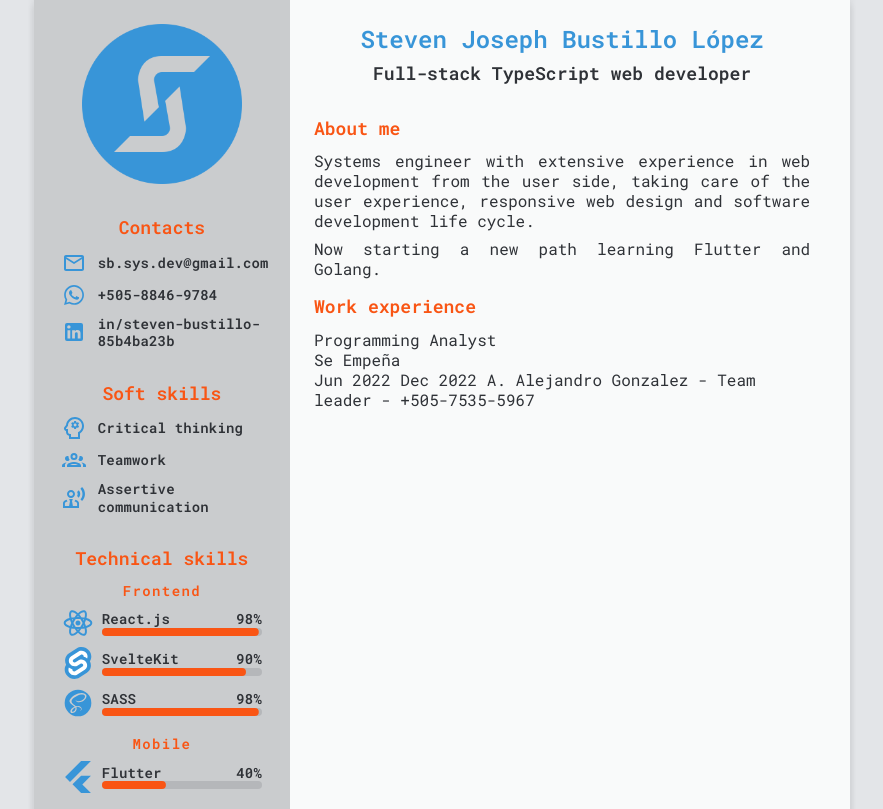
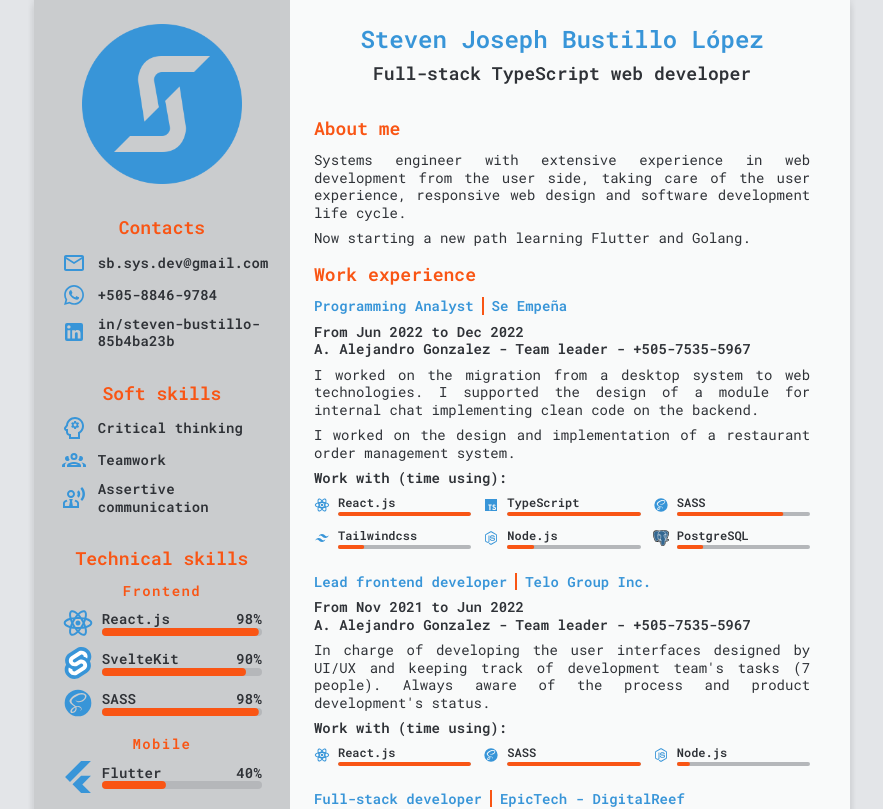
Before and after one commit to sbsysdev/personal-website, a SvelteKit app: page /resume in a window 1280 px wide. Shown: the top 809 px of the page, without its empty margins (198-1081 px from the left). Built offline with nearby package versions, Linux system fonts and the light colour scheme.

Commit message:
:sparkles: - added resume design

```diff
--- a/src/routes/resume/curriculum/Content.svelte
+++ b/src/routes/resume/curriculum/Content.svelte
@@ -1,48 +1,126 @@
 <script lang="ts">
-    import { mdiLanguageTypescript, mdiNodejs, mdiReact, mdiSass, mdiTailwind } from '@mdi/js';
+    import {
+        mdiLanguageJava,
+        mdiLanguageTypescript,
+        mdiNodejs,
+        mdiReact,
+        mdiSass,
+        mdiTailwind,
+    } from '@mdi/js';
     import type { SectionListItem } from '../types';
     import Section from './Section.svelte';
 
     const sections: SectionListItem[] = [
         {
             title: 'About me',
-            text: [
+            content: [
                 'Systems engineer with extensive experience in web development from the user side, taking care of the user experience, responsive web design and software development life cycle.',
                 'Now starting a new path learning Flutter and Golang.',
             ],
         },
         {
             title: 'Work experience',
-            text: {
+            content: [
+                {
                     title: 'Programming Analyst',
                     place: 'Se Empeña',
                     start: 'Jun 2022',
                     end: 'Dec 2022',
                     reference: 'A. Alejandro Gonzalez - Team leader - +505-7535-5967',
-                text: '',
+                    text: [
+                        'I worked on the migration from a desktop system to web technologies. I supported the design of a module for internal chat implementing clean code on the backend.',
+                        'I worked on the design and implementation of a restaurant order management system.',
+                    ],
                     list: [
                         {
                             icon: mdiReact,
                             text: 'React.js',
+                            percentage: 100,
                         },
                         {
                             icon: mdiLanguageTypescript,
                             text: 'TypeScript',
+                            percentage: 100,
                         },
                         {
                             icon: mdiSass,
                             text: 'SASS',
+                            percentage: 80,
                         },
                         {
                             icon: mdiTailwind,
                             text: 'Tailwindcss',
+                            percentage: 20,
                         },
                         {
                             icon: mdiNodejs,
                             text: 'Node.js',
+                            percentage: 20,
+                        },
+                        {
+                            img: '/imgs/postgresql.svg',
+                            icon: '',
+                            text: 'PostgreSQL',
+                            percentage: 20,
                         },
                     ],
                 },
+                {
+                    title: 'Lead frontend developer',
+                    place: 'Telo Group Inc.',
+                    start: 'Nov 2021',
+                    end: 'Jun 2022',
+                    reference: 'A. Alejandro Gonzalez - Team leader - +505-7535-5967',
+                    text: "In charge of developing the user interfaces designed by UI/UX and keeping track of development team's tasks (7 people). Always aware of the process and product development's status.",
+                    list: [
+                        {
+                            icon: mdiReact,
+                            text: 'React.js',
+                            percentage: 100,
+                        },
+                        {
+                            icon: mdiSass,
+                            text: 'SASS',
+                            percentage: 100,
+                        },
+                        {
+                            icon: mdiNodejs,
+                            text: 'Node.js',
+                            percentage: 10,
+                        },
+                    ],
+                },
+                {
+                    title: 'Full-stack developer',
+                    place: 'EpicTech - DigitalReef',
+                    start: 'Sep 2021',
+                    end: 'Nov 2021',
+                    reference: 'Erich Gonzalez - Team leader - +505-8649-7351',
+                    text: 'In charge of developing the user interfaces designed by UI/UX.',
+                    list: [
+                        {
+                            icon: mdiReact,
+                            text: 'React.js',
+                            percentage: 100,
+                        },
+                        {
+                            icon: mdiLanguageTypescript,
+                            text: 'TypeScript',
+                            percentage: 100,
+                        },
+                        {
+                            icon: mdiSass,
+                            text: 'SASS',
+                            percentage: 100,
+                        },
+                        {
+                            icon: mdiLanguageJava,
+                            text: 'JAVA',
+                            percentage: 5,
+                        },
+                    ],
+                },
+            ],
         },
     ];
 </script>
@@ -55,7 +133,7 @@
     </header>
 
     {#each sections as section}
-        <Section title={section.title} text={section.text} />
+        <Section title={section.title} content={section.content} />
     {/each}
 </main>
 
--- a/src/routes/resume/curriculum/Section.svelte
+++ b/src/routes/resume/curriculum/Section.svelte
@@ -1,47 +1,85 @@
 <script lang="ts">
+    import { Icon } from '$lib/components';
     import type { WorkExperience } from '../types';
 
     export let title: string;
 
-    export let text: string | string[] | WorkExperience = '';
+    export let content: string | string[] | WorkExperience[] = '';
 </script>
 
 <section class="section">
     <h2>{title}</h2>
 
     <div class="paragraphs">
-        {#if typeof text === 'string'}
-            <p>{text}</p>
+        {#if typeof content === 'string'}
+            <p>{content}</p>
         {/if}
 
-        {#if Array.isArray(text)}
-            {#each text as paragraph}
+        {#if Array.isArray(content)}
+            {#each content as contentItem}
+                {#if typeof contentItem === 'string'}
+                    <p>{contentItem}</p>
+                {/if}
+
+                {#if typeof contentItem === 'object'}
+                    <article class="work-experience">
+                        <header>
+                            <h3>{contentItem.title}</h3>
+
+                            <span class="divider" />
+
+                            <span>{contentItem.place}</span>
+                        </header>
+
+                        <section class="references">
+                            <span>From {contentItem.start} to {contentItem.end}</span>
+
+                            <span> {contentItem.reference}</span>
+                        </section>
+
+                        {#if typeof contentItem.text === 'string'}
+                            <p>{contentItem.text}</p>
+                        {/if}
+
+                        {#if Array.isArray(contentItem.text)}
+                            {#each contentItem.text as paragraph}
                                 <p>{paragraph}</p>
                             {/each}
                         {/if}
 
-        {#if !Array.isArray(text) && typeof text === 'object'}
-            <article class="work-experience">
-                <header>
-                    <h3>{text.title}</h3>
+                        {#if contentItem.list.length > 0}
+                            <p class="list-title">Work with (time using):</p>
 
-                    <span class="divider" />
+                            <ul class="list">
+                                {#each contentItem.list as item}
+                                    <li>
+                                        {#if item.img !== undefined}
+                                            <img src={item.img} alt={item.text} />
+                                        {/if}
 
-                    <span>{text.place}</span>
-                </header>
+                                        {#if item.img === undefined}
+                                            <i>
+                                                <Icon path={item.icon} />
+                                            </i>
+                                        {/if}
 
-                <section class="references">
-                    <span>{text.start}</span>
+                                        <div>
+                                            <span>{item.text}</span>
 
-                    <span class="divider" />
-
-                    <span>{text.end}</span>
-
-                    <span class="divider" />
-
-                    <span>{text.reference}</span>
-                </section>
+                                            <div>
+                                                <span
+                                                    style="transform: translateX({item.percentage -
+                                                        100}%);"
+                                                />
+                                            </div>
+                                        </div>
+                                    </li>
+                                {/each}
+                            </ul>
+                        {/if}
                     </article>
+                {/if}
+            {/each}
         {/if}
     </div>
 
@@ -64,19 +102,94 @@
 
     .paragraphs {
         @include flex;
+        @include font-size(sm);
+        @include gap(all xs);
+        text-align: justify;
+    }
+
+    .divider {
+        @include border-color(x 50 secondary);
+        @include border-width(x xs);
+        height: 100%;
+    }
+
+    .work-experience {
+        @include flex;
         @include gap(all xs);
 
-        & > p {
-            text-align: justify;
+        &:not(:last-of-type) {
+            @include margin(bottom md);
+        }
+
+        & > header {
+            @include flex(row, center);
+            @include gap(all xs);
+            @include font-color(50, primary);
+            @include font-weight(60);
         }
     }
 
-    .work-experience {
+    .references {
+        @include flex;
+        @include font-weight(60);
+
+        & > span {
+            word-wrap: break-word;
+        }
     }
 
-    .references {
+    .list-title {
+        @include font-weight(60);
     }
 
-    .divider {
+    .list {
+        display: grid;
+        grid-template-columns: repeat(3, 1fr);
+        @include gap(all sm);
+        flex-wrap: wrap;
+
+        & > li {
+            @include flex(row, center);
+            @include gap(all xs);
+            list-style: none;
+
+            & > img {
+                @include width(sm, element);
+            }
+
+            & > i {
+                @include font-color(50, primary);
+                @include font-size(sm, element);
+            }
+
+            & > div {
+                @include flex;
+                @include gap(all xs split);
+                flex-grow: 1;
+
+                & > span {
+                    @include flex(row, center, space-between);
+                    @include font-size(xs);
+                    @include font-weight(60);
+                    @include gap(all xs);
+                }
+
+                & > div {
+                    @include bg-color(20);
+                    @include height(sm, split);
+                    @include rounded(all xs);
+                    overflow: hidden;
+                    position: relative;
+
+                    & > span {
+                        @include bg-color(50, secondary);
+                        @include rounded(all xs);
+                        height: 100%;
+                        position: absolute;
+                        width: 100%;
+                    }
+                }
+            }
+        }
     }
 </style>
--- a/src/routes/resume/types/index.ts
+++ b/src/routes/resume/types/index.ts
@@ -21,10 +21,10 @@
     end: string;
     reference: string;
     text: string | string[];
-    list: SideArticleListItem[];
+    list: SideArticleGraphItem[];
 }
 
 export interface SectionListItem {
     title: string;
-    text: string | string[] | WorkExperience;
+    content: string | string[] | WorkExperience[];
 }
```
Also changed, not shown: static/imgs/postgresql.svg (added). Lines whose indentation alone changed are shown as unchanged.
